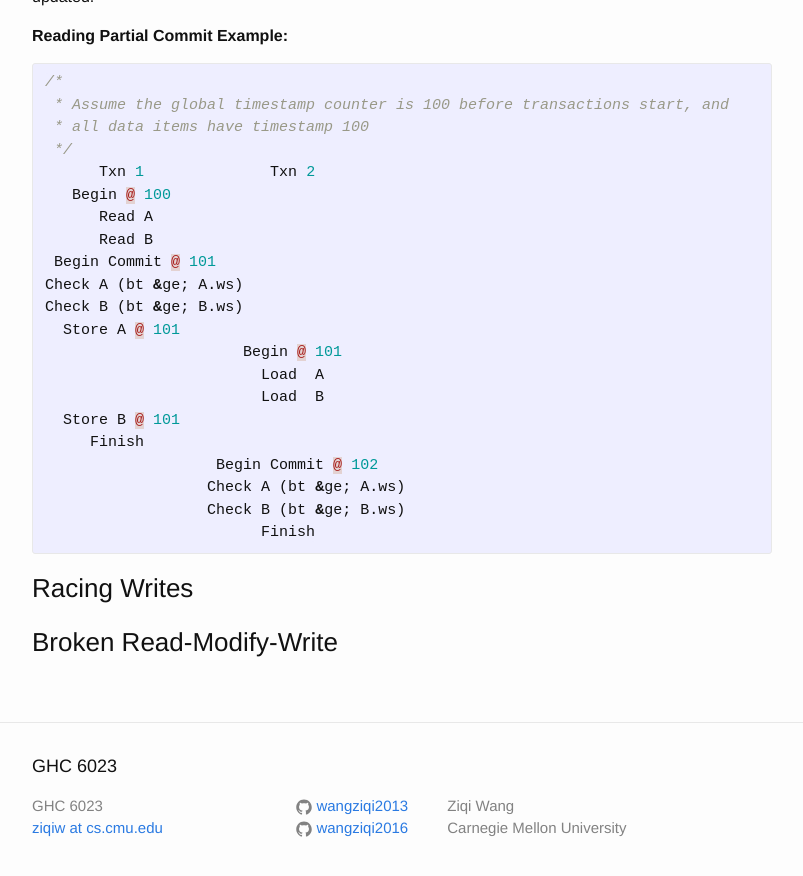
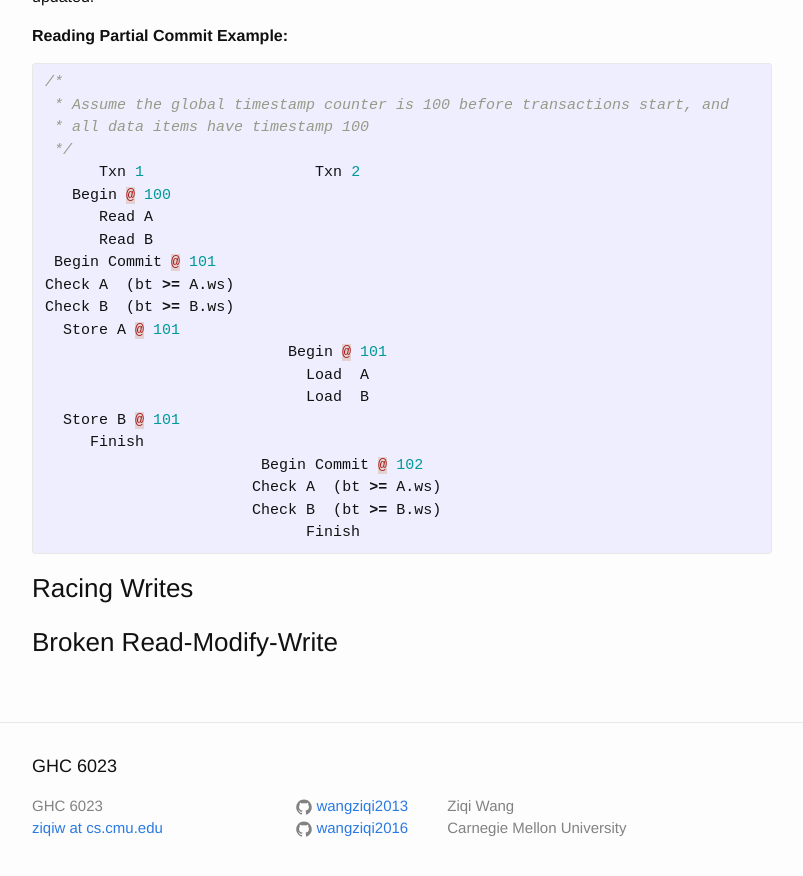
Before and after one commit to wangziqi2013/wangziqi2013.github.io, a Jekyll site: the page built from _posts/2018-03-21-Analyzing-OCC-Anomalies-and-Solutions.markdown, in a window 1280 px wide and 900 px high, scrolled down 4160 px. Shown: the top 876 px of the window, without its empty margins (238-1041 px from the left). Built offline with Jekyll 4.4.1, drawn with Linux system fonts in a browser that asks for light colours; part of the change alters nothing that is shown.

Commit message:
Adjust space

```diff
--- a/_posts/2018-03-21-Analyzing-OCC-Anomalies-and-Solutions.markdown
+++ b/_posts/2018-03-21-Analyzing-OCC-Anomalies-and-Solutions.markdown
@@ -180,23 +180,23 @@ example below, we assume version-base validation. The timestamp counter is incre
  * Assume the global timestamp counter is 100 before transactions start, and
  * all data items have timestamp 100
  */
-      Txn 1              Txn 2
+      Txn 1                   Txn 2
    Begin @ 100
       Read A
       Read B
  Begin Commit @ 101
-Check A (bt &ge; A.ws)
-Check B (bt &ge; B.ws)
+Check A  (bt >= A.ws)
+Check B  (bt >= B.ws)
   Store A @ 101
-                      Begin @ 101
-                        Load  A
-                        Load  B
+                           Begin @ 101
+                             Load  A
+                             Load  B
   Store B @ 101
      Finish
-                   Begin Commit @ 102
-                  Check A (bt &ge; A.ws)
-                  Check B (bt &ge; B.ws)
-                        Finish
+                        Begin Commit @ 102
+                       Check A  (bt >= A.ws)
+                       Check B  (bt >= B.ws)
+                             Finish
 {% endhighlight %}
 
 ### Racing Writes
```
